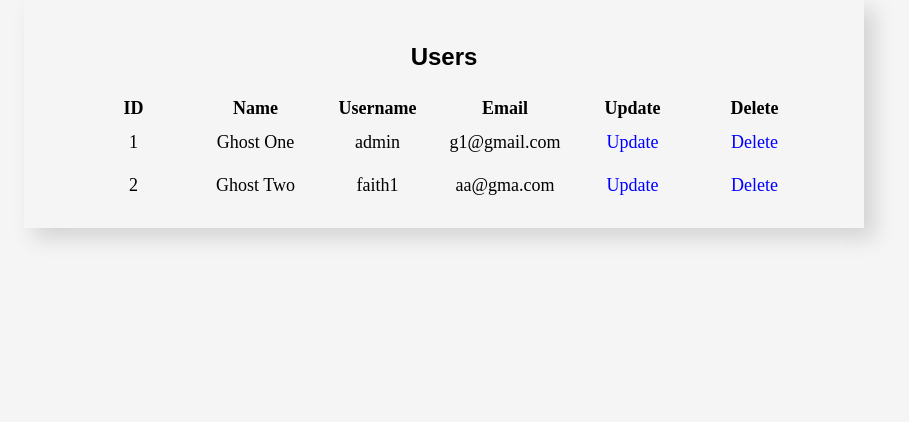
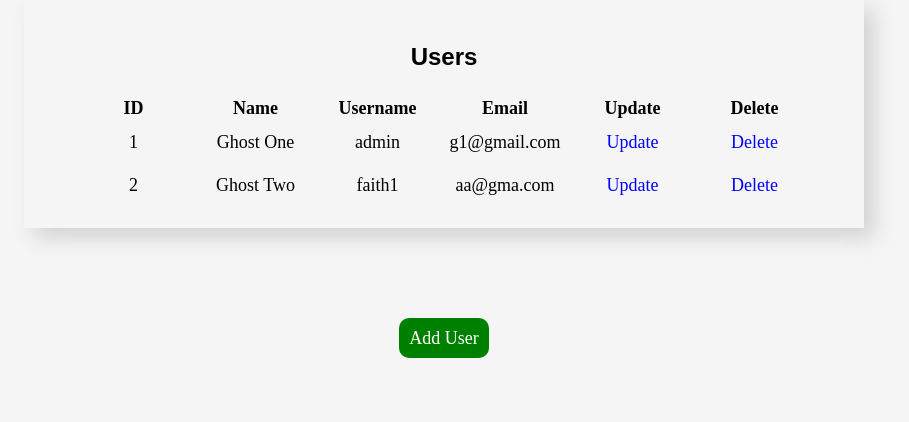
Before and after one commit to faith-ware/login_system, a Django app: page / in a window 1280 px wide. Shown: the part 172-594 px from the top of the page, without its empty margins (196-1105 px from the left). Run offline with Django 3.2, Linux system fonts and the light colour scheme; a user stored in the database is signed in; data comes from the database, SQL or seed files in the repository.

Commit message:
Add user button added

```diff
--- a/templates/home.html
+++ b/templates/home.html
@@ -57,13 +57,13 @@
             font-size: large;
         }
 
-        a {
+        .signup a, a {
             text-decoration: none;
             color: blue;
             font-size: large;
         }
 
-        .header a {
+        .signup a, .header a {
             background-color: green;
             padding: 10px;
             color: white;
@@ -73,6 +73,9 @@
         .header a:hover {
             background-color: lightgreen;
             color: black;
+        }
+        .signup {
+            text-align : center;
         }
     </style>
 </head>
@@ -90,6 +93,7 @@
                 {% endfor %}
             </table>
         </div>
+        <p class="signup"><a href="{% url 'accounts:signup' %}">Add User</a></p>
     {% elif request.user.is_staff != True %}
         <div class="body">
             <p>Details</p>
```
